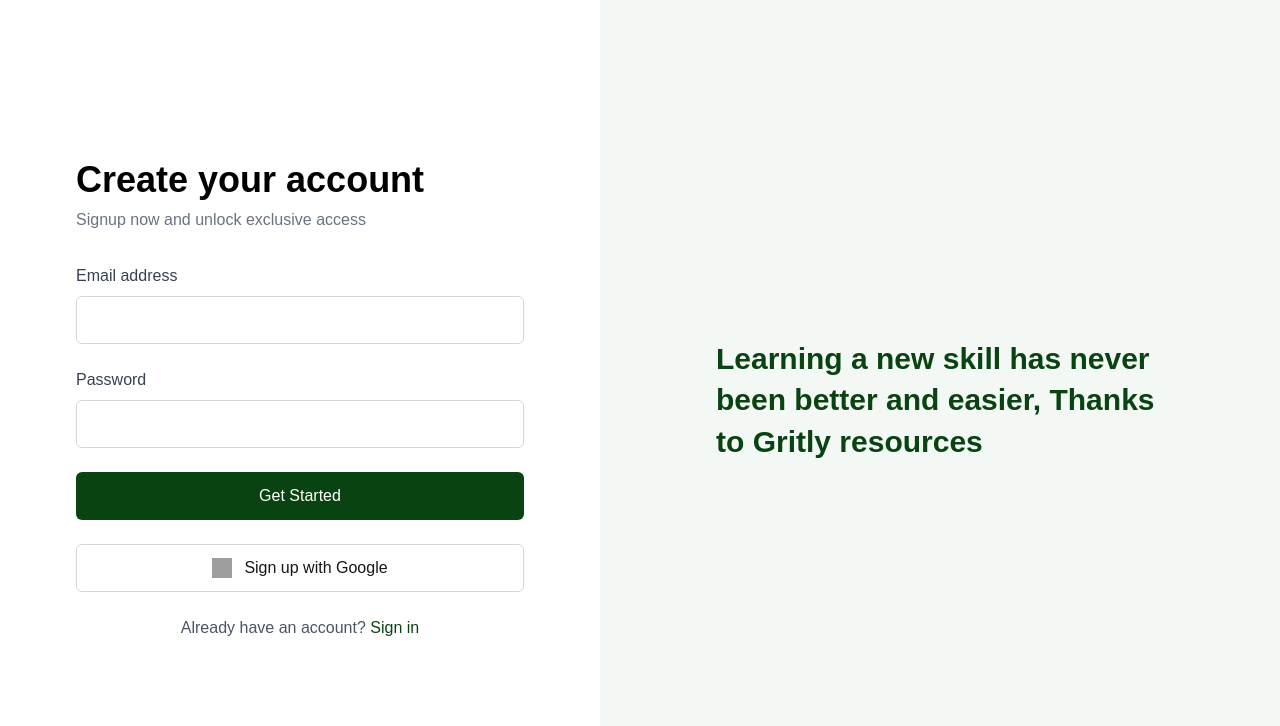
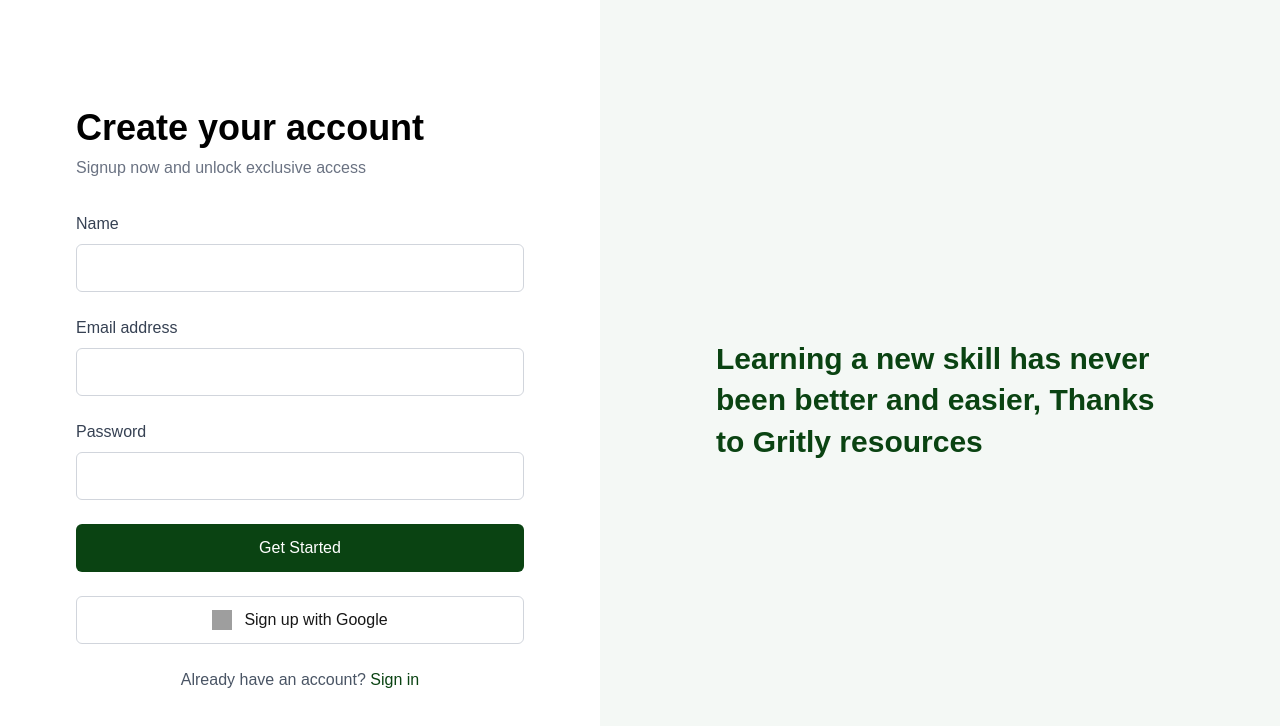
Before and after one commit to MickyDev1/Gritly, a Next.js app: page /signup in a window 1280 px wide. Shown: the top 726 px of the page. Built offline with nearby package versions, Linux system fonts and the light colour scheme; grey boxes are pictures that could not be loaded.

Commit message:
Refactor signup page: add name input field with label for improved form accessibility

```diff
--- a/src/app/signup/page.tsx
+++ b/src/app/signup/page.tsx
@@ -4,6 +4,7 @@ import { useState } from "react";
 
 export default function Signup() {
   const [formData, setFormData] = useState({
+    name: "",
     email: "",
     password: "",
   });
@@ -33,6 +34,24 @@ export default function Signup() {
           </p>
 
           <form onSubmit={handleSubmit} className="space-y-6">
+
+<div>
+    <label
+        htmlFor="name"
+        className="block text-base font-medium text-gray-700 mb-2"
+    >
+        Name
+    </label>
+    <input
+        type="text"
+        id="name"
+        name="name"
+        value={formData.name}
+        onChange={handleChange}
+        className="w-full h-12 px-4 border border-gray-300 rounded-md focus:outline-none focus:ring-2 focus:ring-green-600"
+        required
+    />
+</div>
             {/* Email */}
             <div>
               <label
```
